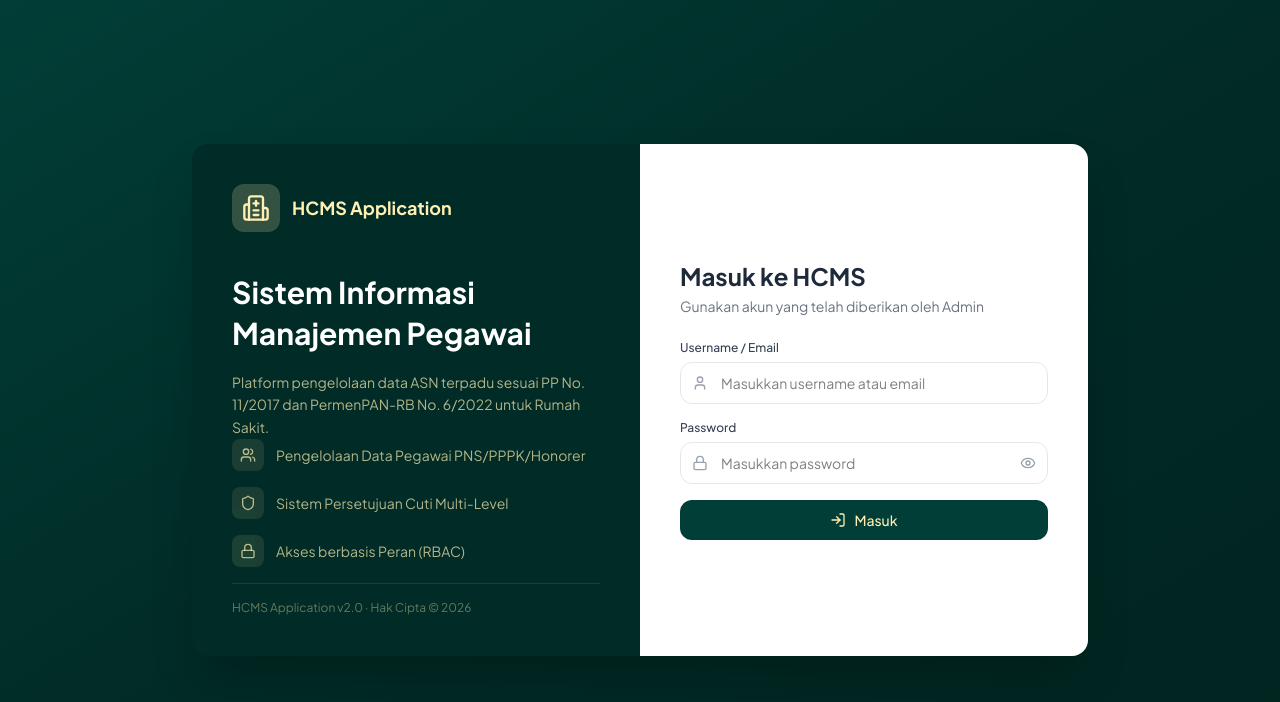
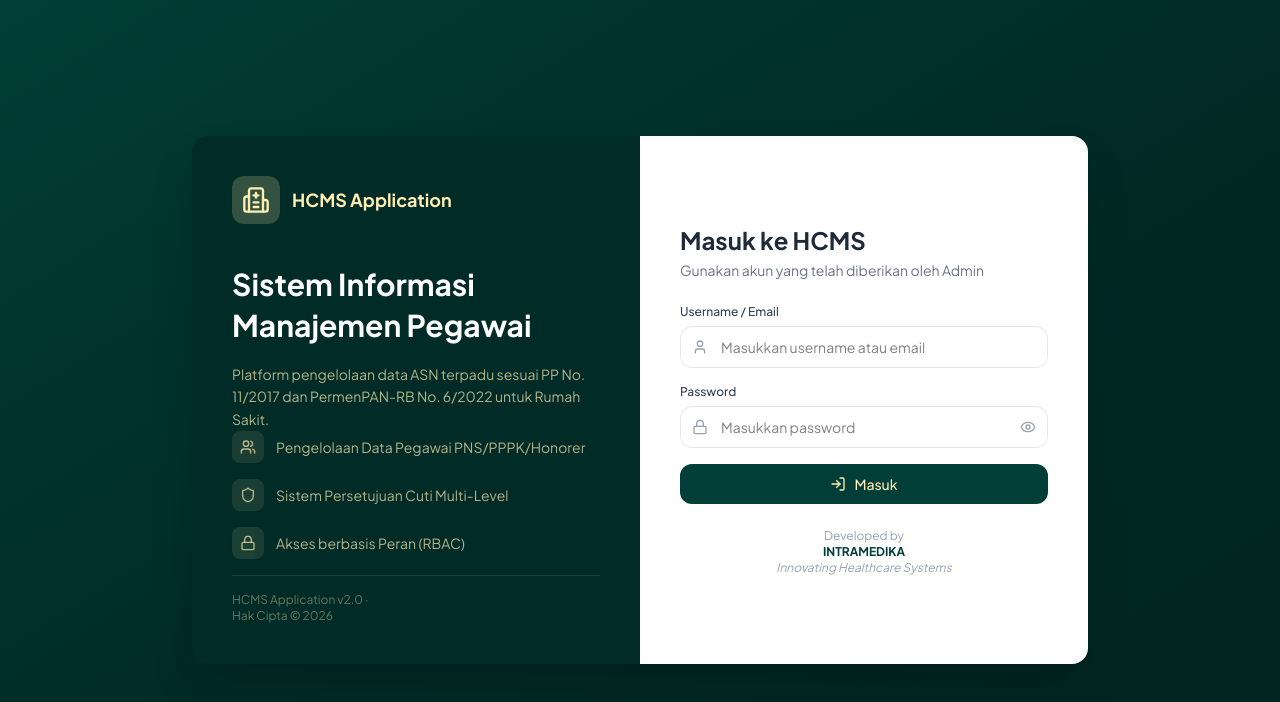
Before and after one commit to pipi2303/Kepegawaian, a React (Vite) app: page /login in a window 1280 px wide. Shown: the top 702 px of the page. Built offline with nearby package versions, Linux system fonts and the light colour scheme.

Commit message:
Update files from Figma Make

```diff
--- a/src/app/pages/Login.tsx
+++ b/src/app/pages/Login.tsx
@@ -83,7 +83,7 @@ export default function Login() {
               </div>
             ))}
             <p className="text-[#FFEFB2]/40 text-xs mt-4 border-t border-white/10 pt-4">
-              HCMS Application v2.0 · Hak Cipta © 2026
+              HCMS Application v2.0 ·<br />Hak Cipta © 2026
             </p>
           </div>
         </div>
@@ -156,6 +156,12 @@ export default function Login() {
             </button>
           </form>
 
+          <div className="text-center mt-6 text-xs text-gray-400">
+            <p>Developed by</p>
+            <p className="font-bold text-[#013E37]">INTRAMEDIKA</p>
+            <p style={{ fontStyle: 'italic' }}>Innovating Healthcare Systems</p>
+          </div>
+
         </div>
       </div>
     </div>
```
